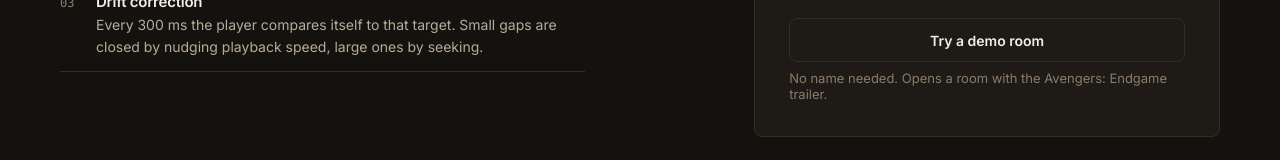
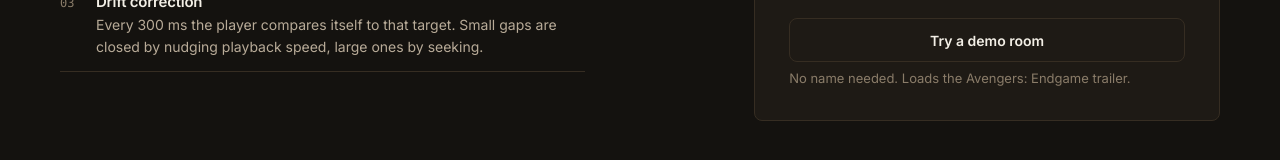
Before and after one commit to Nandita-Dash/Watch-party, a React (Vite) app in the folder watch-party/client/: page / in a window 1280 px wide. Shown: the part 616-776 px from the top of the page. Built offline with nearby package versions, Linux system fonts and the light colour scheme; no server answers.

Commit message:
Shorten the demo note and retake the landing screenshot
The longer note wrapped to two lines; the screenshot now shows the
trailer URL and the one-line note.

```diff
--- a/watch-party/client/src/pages/Home.jsx
+++ b/watch-party/client/src/pages/Home.jsx
@@ -177,7 +177,7 @@ export default function Home() {
             <button type="button" className="secondary-btn" onClick={handleDemo} disabled={busy}>
               Try a demo room
             </button>
-            <p>No name needed. Opens a room with the Avengers: Endgame trailer.</p>
+            <p>No name needed. Loads the Avengers: Endgame trailer.</p>
           </div>
 
           {error && <p className="error">{error}</p>}
```
Also changed, not shown: 1 other file (tests, documents, lock files or other folders).
